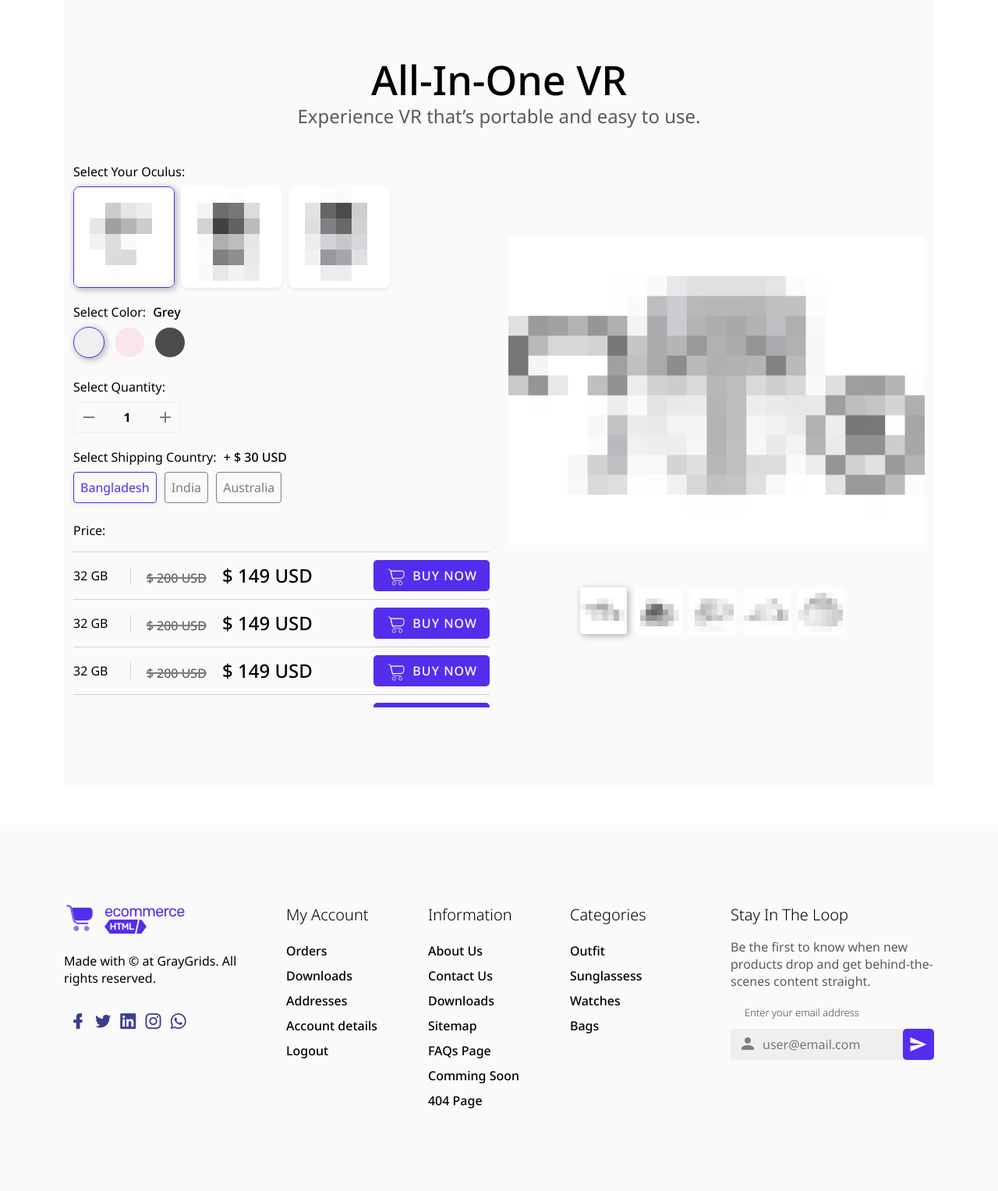
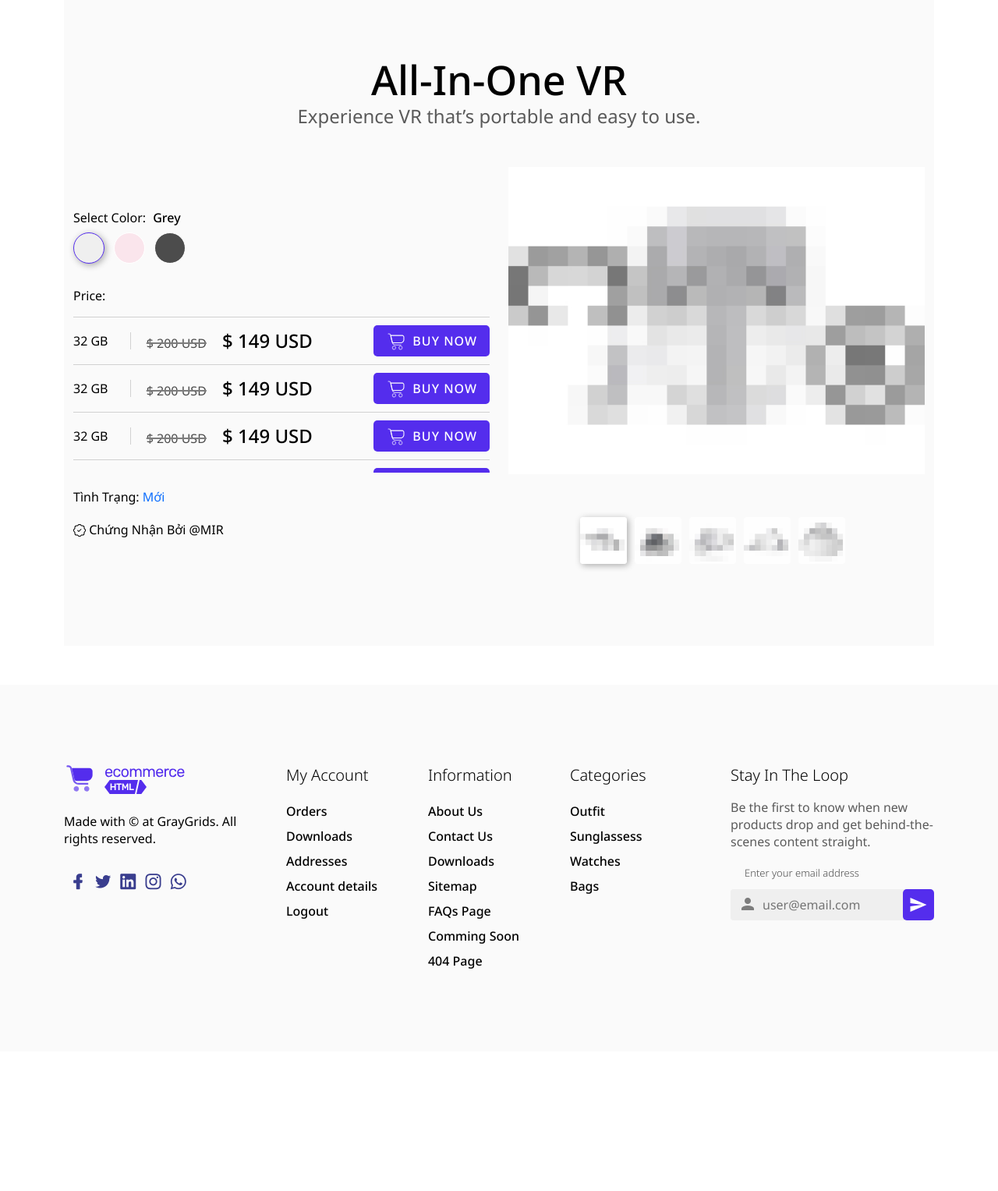
Before and after one commit to hung-c/Ecommerce-Website, a Django app: page /product/ in a window 1280 px wide. Shown: the part 187-1714 px from the top of the page at 78% size. After the commit the page ends 1429 px from the top, so only its background shows below. Run offline with Django 4.2, Linux system fonts and the light colour scheme; some libraries are stand-ins or nearby versions.

```diff
--- a/store/templates/store/main.html
+++ b/store/templates/store/main.html
@@ -120,11 +120,11 @@
                 <div class="text-end">
                   <button id="menu-close" class="d-block d-lg-none icon-btn primary-icon-border primary-btn-border ms-auto"><i class="mdi mdi-close"></i></button>
                 </div>
-                <li><a href="#0">Trang&nbsp;Chủ</a></li>
-                <li><a href="#0">Sneaker</a></li>
-                <li><a href="#0">Quần&nbsp;Áo</a></li>
-                <li><a href="#0">Phụ&nbsp;Kiện</a></li>
-                <li><a href="#0">Sưu&nbsp;Tập</a></li>
+                <li><a href="{% url 'home' %}">Trang&nbsp;Chủ</a></li>
+                <li><a href="{% url 'store' %}">Sneaker</a></li>
+                <li><a href="{% url 'store' %}">Quần&nbsp;Áo</a></li>
+                <li><a href="{% url 'store' %}">Phụ&nbsp;Kiện</a></li>
+                <li><a href="{% url 'store' %}">Sưu&nbsp;Tập</a></li>
               </ul>
             </div>
             <!-- navbar menu Ends -->
--- a/store/templates/store/product.html
+++ b/store/templates/store/product.html
@@ -56,27 +56,6 @@
           </div>
           <div class="col-lg-6">
             <div class="product-details-content mt-45">
-              <div class="product-items flex-wrap">
-                <h6 class="item-title">Select Your Oculus:</h6>
-                <div class="items-wrapper" id="select-item-3">
-                  <div class="single-item active">
-                    <div class="items-image">
-                      <img src="{% static 'css/assets/images/product-details-1/product-items-1.jpg' %}" alt="product">
-                    </div>
-                  </div>
-                  <div class="single-item">
-                    <div class="items-image">
-                      <img src="{% static 'css/assets/images/product-details-1/product-items-2.jpg' %}" alt="product">
-                    </div>
-                  </div>
-                  <div class="single-item">
-                    <div class="items-image">
-                      <img src="{% static 'css/assets/images/product-details-1/product-items-3.jpg' %}" alt="product">
-                    </div>
-                  </div>
-                </div>
-              </div>
-
               <div class="product-select-wrapper flex-wrap">
                 <div class="select-item">
                   <h6 class="select-title">
@@ -90,44 +69,8 @@
                 </div>
               </div>
 
-              <div class="product-select-wrapper flex-wrap">
-                <div class="select-item">
-                  <h6 class="select-title">Select Quantity:</h6>
-
-                  <div class="select-quantity">
-                    <button type="button" id="sub" class="sub">
-                      <i class="mdi mdi-minus"></i>
-                    </button>
-                    <input type="text" value="1">
-                    <button type="button" id="add" class="add">
-                      <i class="mdi mdi-plus"></i>
-                    </button>
-                  </div>
-                </div>
-              </div>
-
-              <div class="product-select-wrapper flex-wrap">
-                <div class="select-item">
-                  <h6 class="select-title">
-                    Select Shipping Country: <span>+ $ 30 USD</span>
-                  </h6>
-                  <ul class="country-select" id="country-select-2">
-                    <li class="active">
-                      <span>Bangladesh</span>
-                    </li>
-                    <li>
-                      <span>India</span>
-                    </li>
-                    <li>
-                      <span>Australia</span>
-                    </li>
-                  </ul>
-                </div>
-              </div>
-
               <div class="product-price">
                 <h6 class="price-title">Price:</h6>
-
                 <div class="price-table table-responsive">
                     <table class="table">
                         <tbody>
@@ -152,6 +95,21 @@
                     </table>
                 </div>
               </div>
+              <div class="product-select-wrapper flex-wrap">
+                <div class="select-item">
+                  <h6 class="select-title">
+                    Tình Trạng: <a href="#"> Mới</a>
+                  </h6>
+                </div>
+              </div>
+
+              <div class="product-select-wrapper flex-wrap">
+                <div class="select-item">
+                  <h6 class="select-title">
+                    <img src="{% static 'css/assets/images/product-details-1/patch-check.svg' %}" alt="verified"> Chứng Nhận Bởi @MIR
+                  </h6>
+                </div>
+              </div>
             </div>
           </div>
         </div>
--- a/store/urls.py
+++ b/store/urls.py
@@ -4,7 +4,7 @@ from . import views
 
 urlpatterns = [
     path('', views.home, name="home"),
-    path('hots/', views.store, name="store"),
+    path('store/', views.store, name="store"),
     path('cart/', views.cart, name="cart"),
     path('checkout', views.checkout, name="checkout"),
     path('update_item/', views.updateItem, name="update_item"),
```
Also changed, not shown: static/css/assets/images/product-details-1/patch-check.svg (added).
